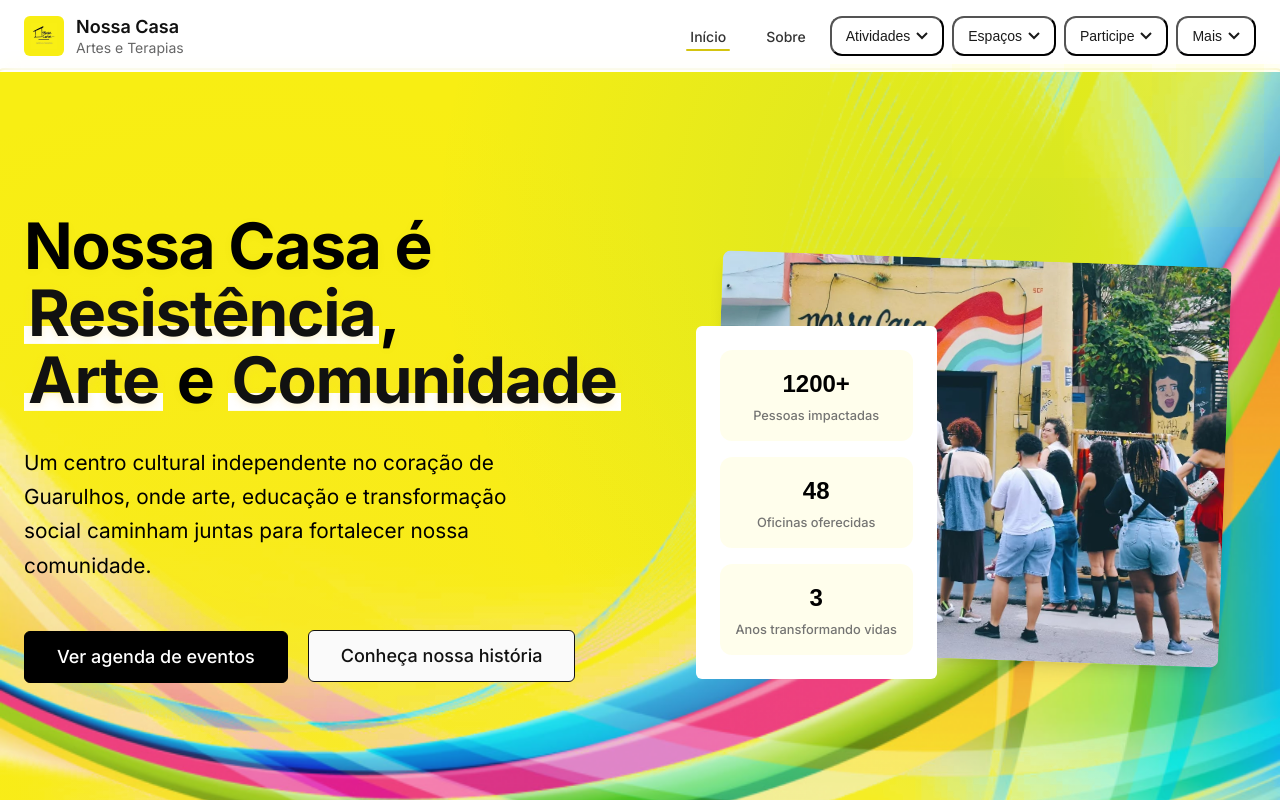
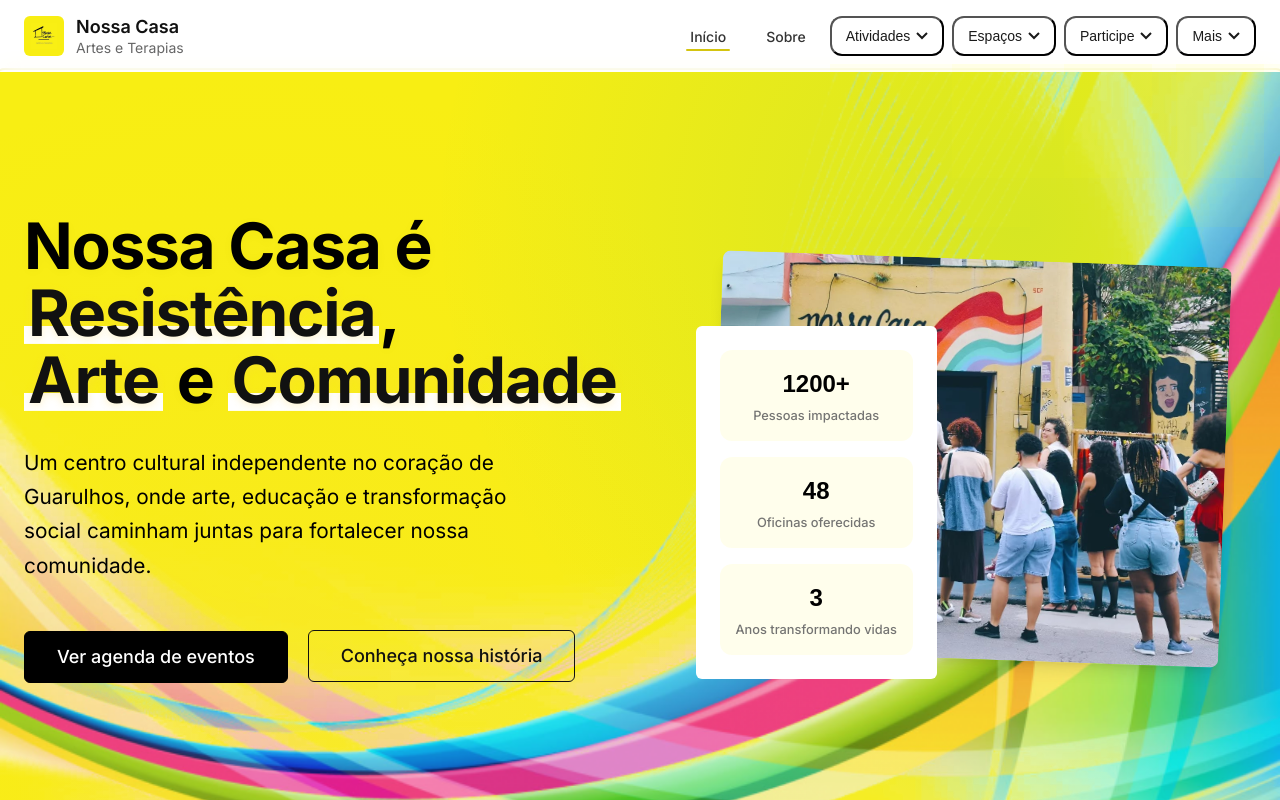
Before and after one commit to limaluizpaulo/nossa-casa, a React (Vite) app: page / in a window 1280 px wide. In both pictures the pointer is over the link "Conheça nossa história". Shown: the top 800 px of the page. Built offline with nearby package versions, Linux system fonts and the light colour scheme.

Commit message:
feat: update outline button styles for hero actions on Home page

```diff
--- a/src/styles/components.css
+++ b/src/styles/components.css
@@ -84,6 +84,20 @@
 .btn--outline:hover {
   border-color: var(--ink);
   background: var(--gray-50);
+}
+
+/* Home hero: invert default and hover for the outline button only inside hero-actions on home page
+   Default -> filled look (dark bg, light text), Hover -> transparent with border (inverted) */
+.home-page .hero-actions .btn--outline {
+  background: var(--branco-puro);
+  color: var(--ink); /* use pure white for readable contrast */
+  border-color: var(--ink);
+}
+.home-page .hero-actions .btn--outline:hover {
+  background: transparent;
+  color: var(--ink);
+  border-color: var(--ink);
+  transform: translateY(-1px);
 }
 
 .btn--accent {
```
